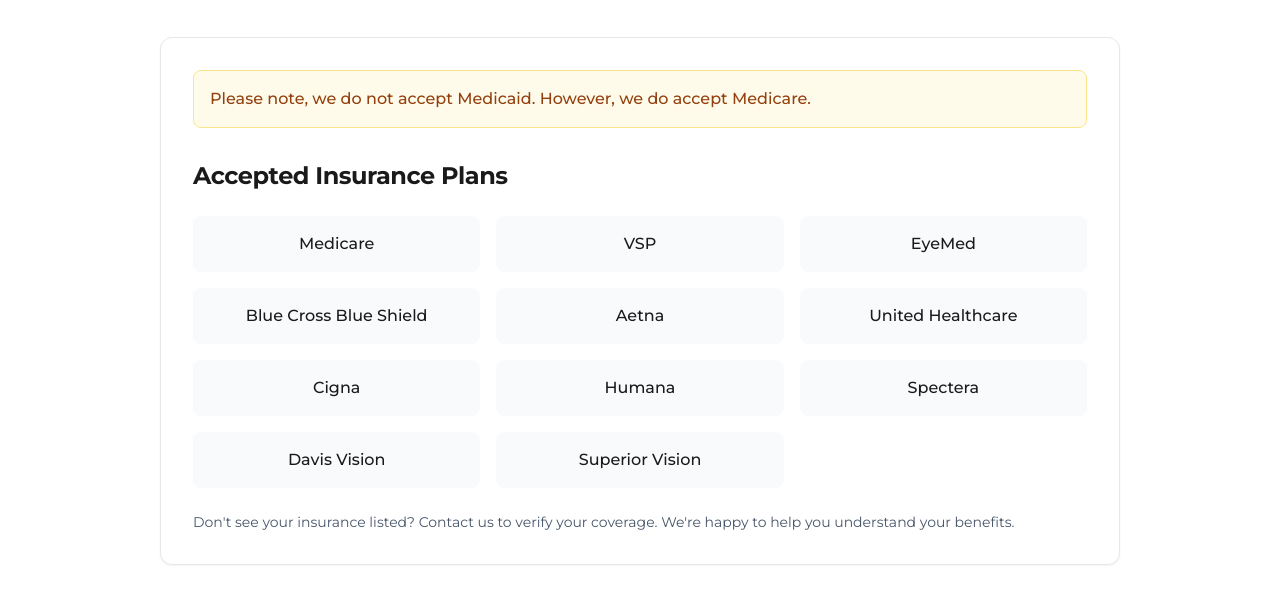
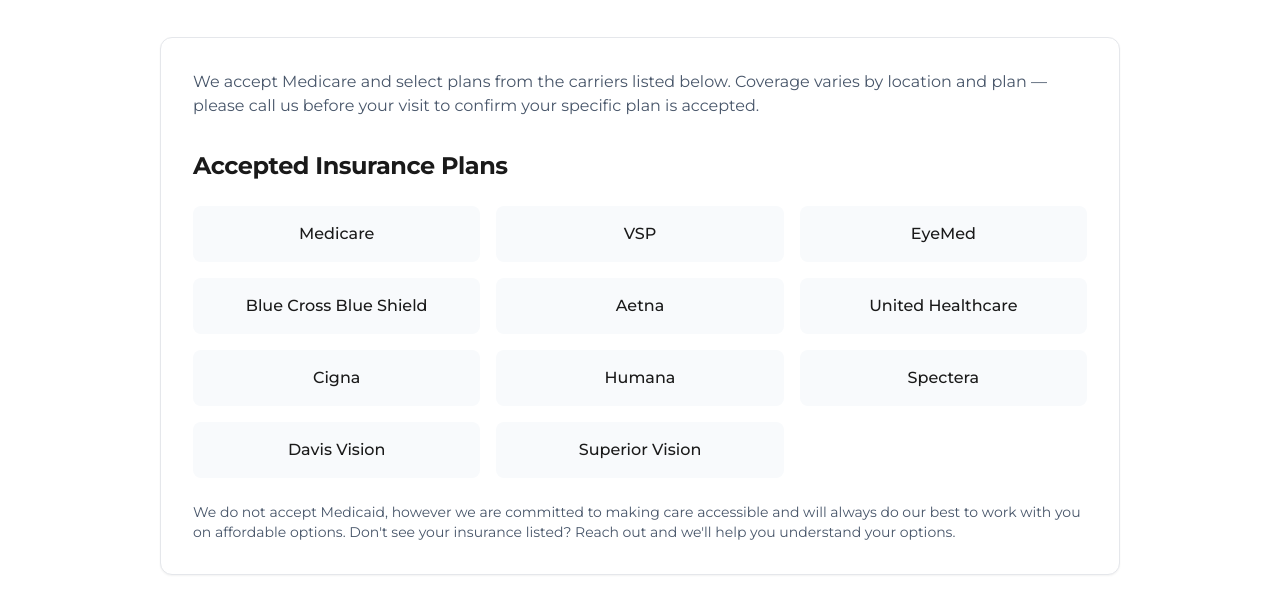
Before and after one commit to studiobrett/eyeprowebsite, a Next.js app: page /insurance in a window 1280 px wide. Shown: the part 296-888 px from the top of the page. Built offline with nearby package versions, Linux system fonts and the light colour scheme; no server answers.

Commit message:
Split insurance disclaimers into header and footer sections

```diff
--- a/src/app/insurance/page.tsx
+++ b/src/app/insurance/page.tsx
@@ -1,5 +1,5 @@
 import { Phone } from 'lucide-react';
-import { insurances, insuranceNote } from '@/data/insurance';
+import { insurances } from '@/data/insurance';
 import { locations } from '@/data/locations';
 
 export const metadata = {
@@ -19,9 +19,11 @@
         </div>
 
         <div className="bg-white border rounded-xl p-8 shadow-sm mb-8">
-          <div className="bg-amber-50 border border-amber-200 rounded-lg p-4 mb-8">
-            <p className="text-amber-800 font-medium">{insuranceNote}</p>
-          </div>
+          <p className="text-slate-600 mb-8">
+            We accept Medicare and select plans from the carriers listed below. Coverage varies
+            by location and plan — please call us before your visit to confirm your specific
+            plan is accepted.
+          </p>
 
           <h2 className="text-2xl font-bold mb-6">Accepted Insurance Plans</h2>
           <div className="grid sm:grid-cols-2 md:grid-cols-3 gap-4">
@@ -36,8 +38,9 @@
           </div>
 
           <p className="text-slate-600 mt-6 text-sm">
-            Don't see your insurance listed? Contact us to verify your coverage.
-            We're happy to help you understand your benefits.
+            We do not accept Medicaid, however we are committed to making care accessible and
+            will always do our best to work with you on affordable options. Don&apos;t see your
+            insurance listed? Reach out and we&apos;ll help you understand your options.
           </p>
         </div>
 
```
